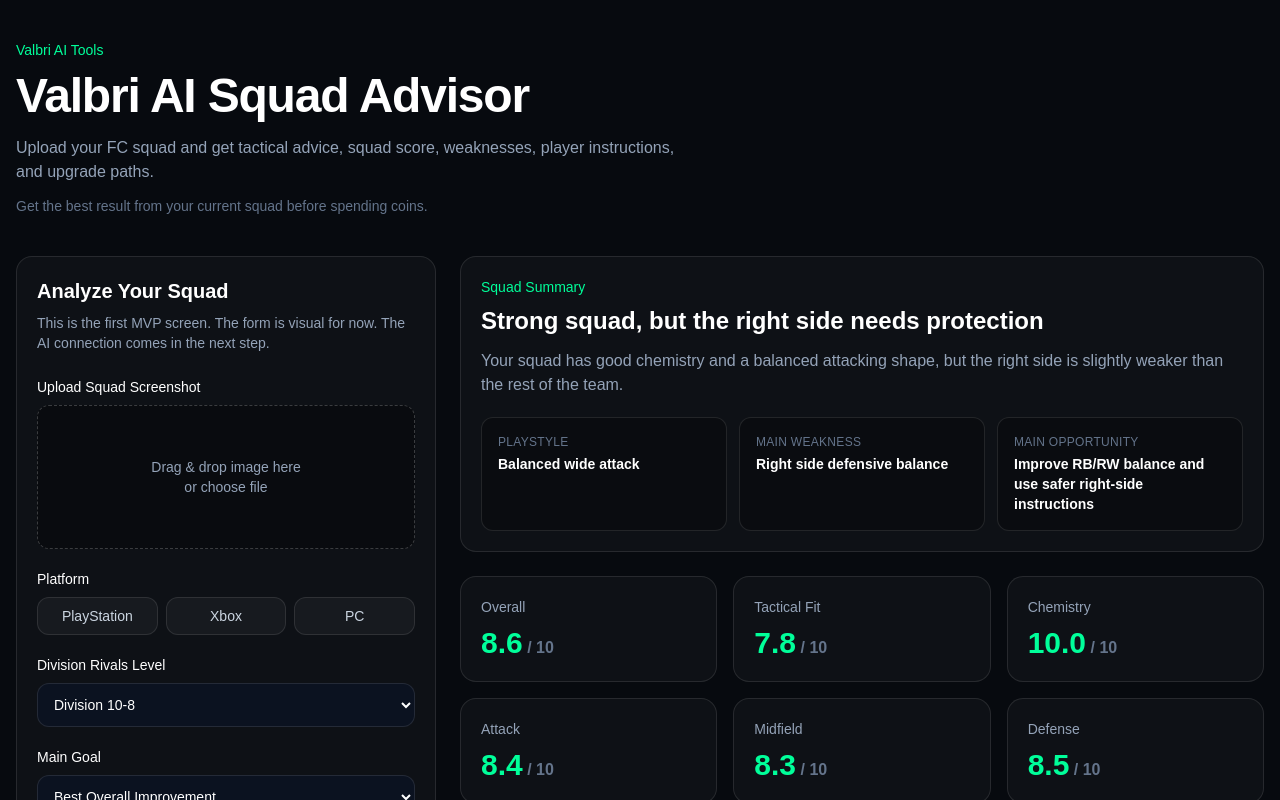
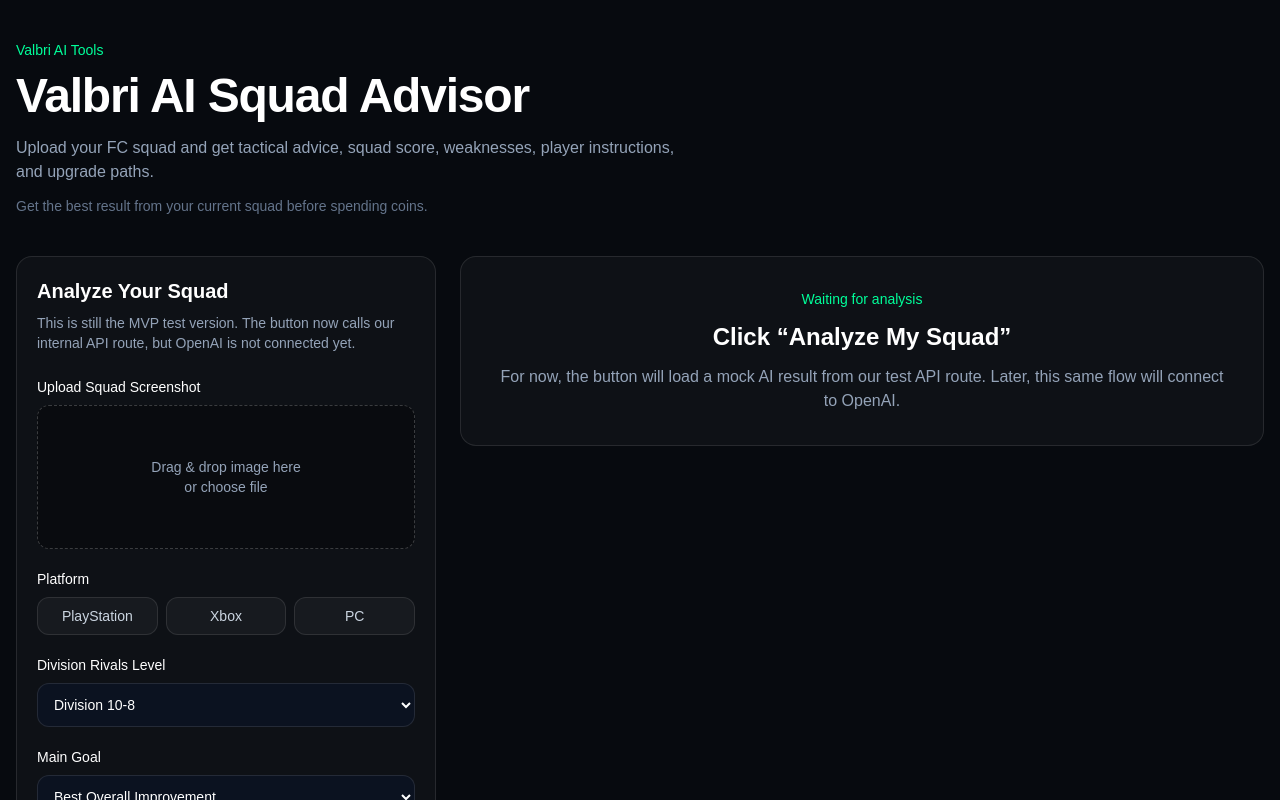
Before and after one commit to ginaqueenval/valai-, a Next.js app: page /ai-squad-advisor in a window 1280 px wide. Shown: the top 800 px of the page. Built offline with nearby package versions, Linux system fonts and the light colour scheme.

Commit message:
Update page.tsx

```diff
--- a/src/app/ai-squad-advisor/page.tsx
+++ b/src/app/ai-squad-advisor/page.tsx
@@ -1,10 +1,46 @@
 // src/app/ai-squad-advisor/page.tsx
 
+"use client";
+
 import type { ReactNode } from "react";
-import { mockSquadAdvisorResult } from "@/lib/ai/mockSquadAdvisorResult";
+import { useState } from "react";
+import type { ValbriSquadAdvisorResult } from "@/lib/ai/valbriSquadAdvisorSchema";
 
 export default function AiSquadAdvisorPage() {
-  const result = mockSquadAdvisorResult;
+  const [result, setResult] = useState<ValbriSquadAdvisorResult | null>(null);
+  const [isLoading, setIsLoading] = useState(false);
+  const [errorMessage, setErrorMessage] = useState("");
+
+  async function handleAnalyzeClick() {
+    try {
+      setIsLoading(true);
+      setErrorMessage("");
+
+      const response = await fetch("/api/ai/squad-analysis", {
+        method: "POST",
+      });
+
+      if (!response.ok) {
+        throw new Error("The analysis request failed.");
+      }
+
+      const data = await response.json();
+
+      if (!data.success || !data.result) {
+        throw new Error("The API did not return a valid result.");
+      }
+
+      setResult(data.result);
+    } catch (error) {
+      setErrorMessage(
+        error instanceof Error
+          ? error.message
+          : "Something went wrong while analyzing the squad."
+      );
+    } finally {
+      setIsLoading(false);
+    }
+  }
 
   return (
     <main className="min-h-screen bg-[#070A0F] text-white">
@@ -31,9 +67,10 @@
         <div className="grid gap-6 lg:grid-cols-[420px_1fr]">
           <div className="rounded-2xl border border-white/10 bg-white/[0.03] p-5">
             <h2 className="text-xl font-semibold">Analyze Your Squad</h2>
+
             <p className="mt-2 text-sm text-slate-400">
-              This is the first MVP screen. The form is visual for now. The AI
-              connection comes in the next step.
+              This is still the MVP test version. The button now calls our
+              internal API route, but OpenAI is not connected yet.
             </p>
 
             <div className="mt-6 space-y-5">
@@ -41,6 +78,7 @@
                 <label className="mb-2 block text-sm font-medium">
                   Upload Squad Screenshot
                 </label>
+
                 <div className="flex h-36 items-center justify-center rounded-xl border border-dashed border-white/20 bg-black/30 text-center text-sm text-slate-400">
                   Drag & drop image here
                   <br />
@@ -52,10 +90,12 @@
                 <label className="mb-2 block text-sm font-medium">
                   Platform
                 </label>
+
                 <div className="grid grid-cols-3 gap-2">
                   {["PlayStation", "Xbox", "PC"].map((item) => (
                     <button
                       key={item}
+                      type="button"
                       className="rounded-xl border border-white/10 bg-white/[0.04] px-3 py-2 text-sm text-slate-300"
                     >
                       {item}
@@ -68,6 +108,7 @@
                 <label className="mb-2 block text-sm font-medium">
                   Division Rivals Level
                 </label>
+
                 <select className="w-full rounded-xl border border-white/10 bg-[#0B1220] px-3 py-3 text-sm text-white">
                   <option>Division 10-8</option>
                   <option>Division 7-5</option>
@@ -81,6 +122,7 @@
                 <label className="mb-2 block text-sm font-medium">
                   Main Goal
                 </label>
+
                 <select className="w-full rounded-xl border border-white/10 bg-[#0B1220] px-3 py-3 text-sm text-white">
                   <option>Best Overall Improvement</option>
                   <option>Better Attack</option>
@@ -94,34 +136,73 @@
                 <label className="mb-2 block text-sm font-medium">
                   Current Tactics — Optional
                 </label>
+
                 <textarea
                   className="min-h-24 w-full rounded-xl border border-white/10 bg-[#0B1220] px-3 py-3 text-sm text-white placeholder:text-slate-500"
                   placeholder="Example: 4-3-3(4), Balanced, 58 depth, Direct Passing"
                 />
               </div>
 
-              <button className="w-full rounded-xl bg-[#00FF9A] px-4 py-3 font-semibold text-black transition hover:opacity-90">
-                Analyze My Squad
+              <button
+                type="button"
+                onClick={handleAnalyzeClick}
+                disabled={isLoading}
+                className="w-full rounded-xl bg-[#00FF9A] px-4 py-3 font-semibold text-black transition hover:opacity-90 disabled:cursor-not-allowed disabled:opacity-50"
+              >
+                {isLoading ? "Analyzing..." : "Analyze My Squad"}
               </button>
+
+              {errorMessage ? (
+                <p className="rounded-xl border border-red-500/30 bg-red-500/10 p-3 text-sm text-red-300">
+                  {errorMessage}
+                </p>
+              ) : null}
             </div>
           </div>
 
           <div className="space-y-6">
+            {!result ? (
+              <div className="rounded-2xl border border-white/10 bg-white/[0.03] p-8 text-center">
+                <p className="text-sm font-medium text-[#00FF9A]">
+                  Waiting for analysis
+                </p>
+
+                <h2 className="mt-3 text-2xl font-bold">
+                  Click “Analyze My Squad”
+                </h2>
+
+                <p className="mt-3 text-slate-400">
+                  For now, the button will load a mock AI result from our test
+                  API route. Later, this same flow will connect to OpenAI.
+                </p>
+              </div>
+            ) : (
+              <SquadAdvisorResultView result={result} />
+            )}
+          </div>
+        </div>
+      </section>
+    </main>
+  );
+}
+
+function SquadAdvisorResultView({
+  result,
+}: {
+  result: ValbriSquadAdvisorResult;
+}) {
+  return (
+    <>
       <div className="rounded-2xl border border-white/10 bg-white/[0.03] p-5">
-              <p className="text-sm font-medium text-[#00FF9A]">
-                Squad Summary
-              </p>
-              <h2 className="mt-2 text-2xl font-bold">
-                {result.summary.headline}
-              </h2>
+        <p className="text-sm font-medium text-[#00FF9A]">Squad Summary</p>
+
+        <h2 className="mt-2 text-2xl font-bold">{result.summary.headline}</h2>
+
         <p className="mt-3 text-slate-400">{result.summary.text}</p>
 
         <div className="mt-5 grid gap-3 md:grid-cols-3">
           <InfoBox label="Playstyle" value={result.summary.playstyle} />
-                <InfoBox
-                  label="Main Weakness"
-                  value={result.summary.mainWeakness}
-                />
+          <InfoBox label="Main Weakness" value={result.summary.mainWeakness} />
           <InfoBox
             label="Main Opportunity"
             value={result.summary.mainOpportunity}
@@ -131,10 +212,7 @@
 
       <div className="grid gap-4 md:grid-cols-3">
         <ScoreCard label="Overall" value={result.scores.overall} />
-              <ScoreCard
-                label="Tactical Fit"
-                value={result.scores.tacticalFit}
-              />
+        <ScoreCard label="Tactical Fit" value={result.scores.tacticalFit} />
         <ScoreCard label="Chemistry" value={result.scores.chemistry} />
         <ScoreCard label="Attack" value={result.scores.attack} />
         <ScoreCard label="Midfield" value={result.scores.midfield} />
@@ -147,9 +225,7 @@
             {result.strengths.map((item) => (
               <div key={item.title}>
                 <h3 className="font-semibold text-white">{item.title}</h3>
-                      <p className="mt-1 text-sm text-slate-400">
-                        {item.reason}
-                      </p>
+                <p className="mt-1 text-sm text-slate-400">{item.reason}</p>
               </div>
             ))}
           </div>
@@ -160,9 +236,7 @@
             {result.weaknesses.map((item) => (
               <div key={item.area}>
                 <h3 className="font-semibold text-white">{item.area}</h3>
-                      <p className="mt-1 text-sm text-slate-400">
-                        {item.reason}
-                      </p>
+                <p className="mt-1 text-sm text-slate-400">{item.reason}</p>
                 <p className="mt-2 text-xs uppercase tracking-wide text-[#00FF9A]">
                   {item.fixType.replaceAll("_", " ")}
                 </p>
@@ -176,6 +250,7 @@
         <h3 className="text-lg font-semibold">
           {result.recommendedTactic.style}
         </h3>
+
         <p className="mt-2 text-sm text-slate-400">
           {result.recommendedTactic.reason}
         </p>
@@ -207,10 +282,10 @@
               <p className="text-sm font-semibold text-[#00FF9A]">
                 {item.position}
               </p>
+
               <p className="mt-1 font-semibold">{item.instruction}</p>
-                    <p className="mt-2 text-sm text-slate-400">
-                      {item.reason}
-                    </p>
+
+              <p className="mt-2 text-sm text-slate-400">{item.reason}</p>
             </div>
           ))}
         </div>
@@ -226,13 +301,14 @@
               <p className="text-sm text-[#00FF9A]">
                 Priority {item.priority}
               </p>
+
               <h3 className="mt-1 text-lg font-semibold">{item.area}</h3>
+
               <p className="mt-1 text-sm text-slate-300">
                 {item.recommendedProfile}
               </p>
-                    <p className="mt-2 text-sm text-slate-500">
-                      {item.reason}
-                    </p>
+
+              <p className="mt-2 text-sm text-slate-500">{item.reason}</p>
             </div>
           ))}
         </div>
@@ -262,15 +338,10 @@
       </div>
 
       <div className="rounded-2xl border border-[#00FF9A]/30 bg-[#00FF9A]/10 p-5">
-              <p className="text-sm font-medium text-[#00FF9A]">
-                Final Coach Note
-              </p>
+        <p className="text-sm font-medium text-[#00FF9A]">Final Coach Note</p>
         <p className="mt-2 text-slate-200">{result.finalCoachNote}</p>
       </div>
-          </div>
-        </div>
-      </section>
-    </main>
+    </>
   );
 }
 
@@ -278,6 +349,7 @@
   return (
     <div className="rounded-2xl border border-white/10 bg-white/[0.03] p-5">
       <p className="text-sm text-slate-400">{label}</p>
+
       <p className="mt-2 text-3xl font-bold text-[#00FF9A]">
         {value.toFixed(1)}
         <span className="text-base text-slate-500"> / 10</span>
@@ -325,6 +397,7 @@
     <div className="rounded-2xl border border-white/10 bg-white/[0.03] p-5">
       <div className="flex items-center justify-between gap-3">
         <h2 className="text-xl font-bold">{title}</h2>
+
         <span className="rounded-full bg-[#00FF9A]/10 px-3 py-1 text-xs font-semibold text-[#00FF9A]">
           {coinLevel}
         </span>
```
Lines whose indentation alone changed are shown as unchanged.
